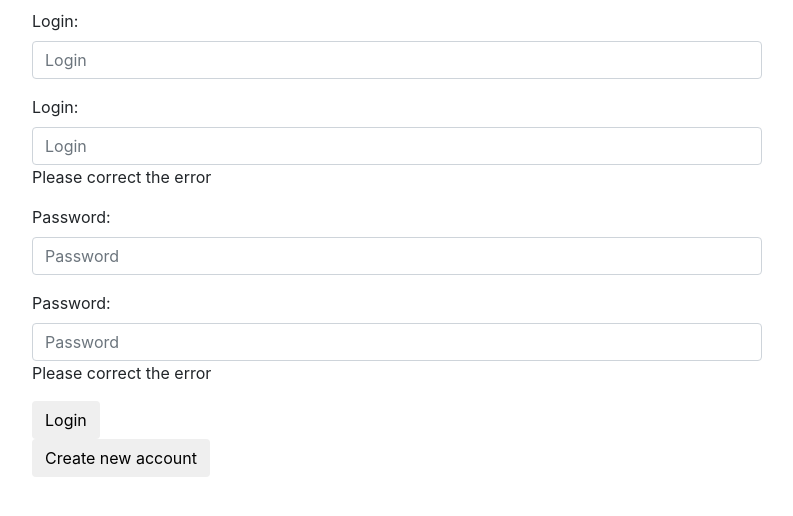
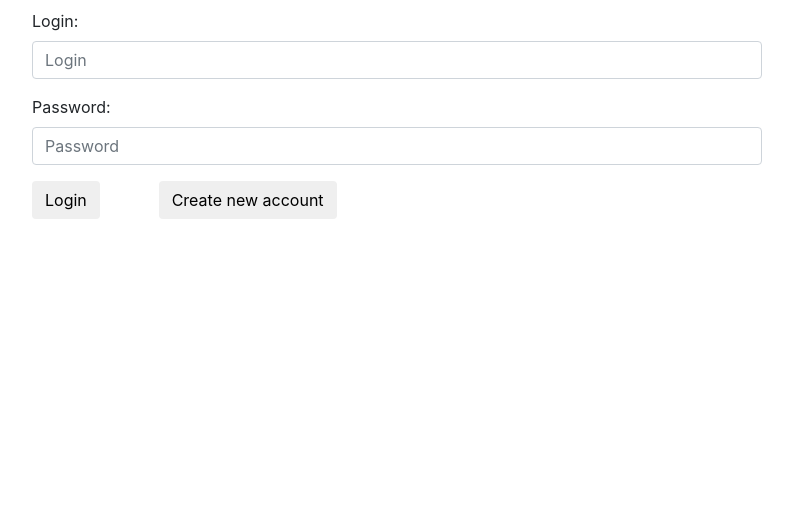
Before and after one commit to aleksandrkhoroshenin/stack_overflow, a Django app: page /login/ in a window 1280 px wide. Shown: the part 72-588 px from the top of the page, without its empty margins (38-831 px from the left). Run offline with Django 3.2, Linux system fonts and the light colour scheme; some libraries are stand-ins or nearby versions.

Commit message:
fix login page

```diff
--- a/web/landing/templates/registration/login.html
+++ b/web/landing/templates/registration/login.html
@@ -18,11 +18,6 @@
                 <label class="control-label" for="inputSuccess">Login:</label>
                 <input type="text" class="form-control sign-form" name="login" placeholder="Login"/>
             </div>
-            <div class="form-group has-error error">
-                <label class="control-label" for="inputError">Login:</label>
-                <input type="text" class="form-control sign-form" name="login_error" placeholder="Login"/>
-                <span class="help-block">Please correct the error</span>
-            </div>
 
             <div class="form-group">
                 <label class="control-label" for="inputSuccess">Password:</label>
@@ -30,16 +25,17 @@
                 {#                <span class="help-block">Woohoo!</span>#}
             </div>
 
-            <div class="form-group has-error error">
-                <label class="control-label" for="inputError">Password:</label>
-                <input type="password" class="form-control sign-form" name="password_error" placeholder="Password"/>
-                <span class="help-block">Please correct the error</span>
-            </div>
-
-             <button type="submit" class="btn btn-default">Login</button>
+             <div class="row">
+                <div class="col-2">
+                    <button type="submit" class="btn btn-default">Login</button>
+                </div>
+                <div class="col-6">
+                    <a href="{% url "signup" %}"><button type="submit" class="btn btn-default">Create new account</button></a>
+                </div>
+             </div>
          </form>
 
-          <a href="{% url "signup" %}"><button type="submit" class="btn btn-default">Create new account</button></a>
+
 
     </div>
 
```
Also changed, not shown: web/db.sqlite3.
